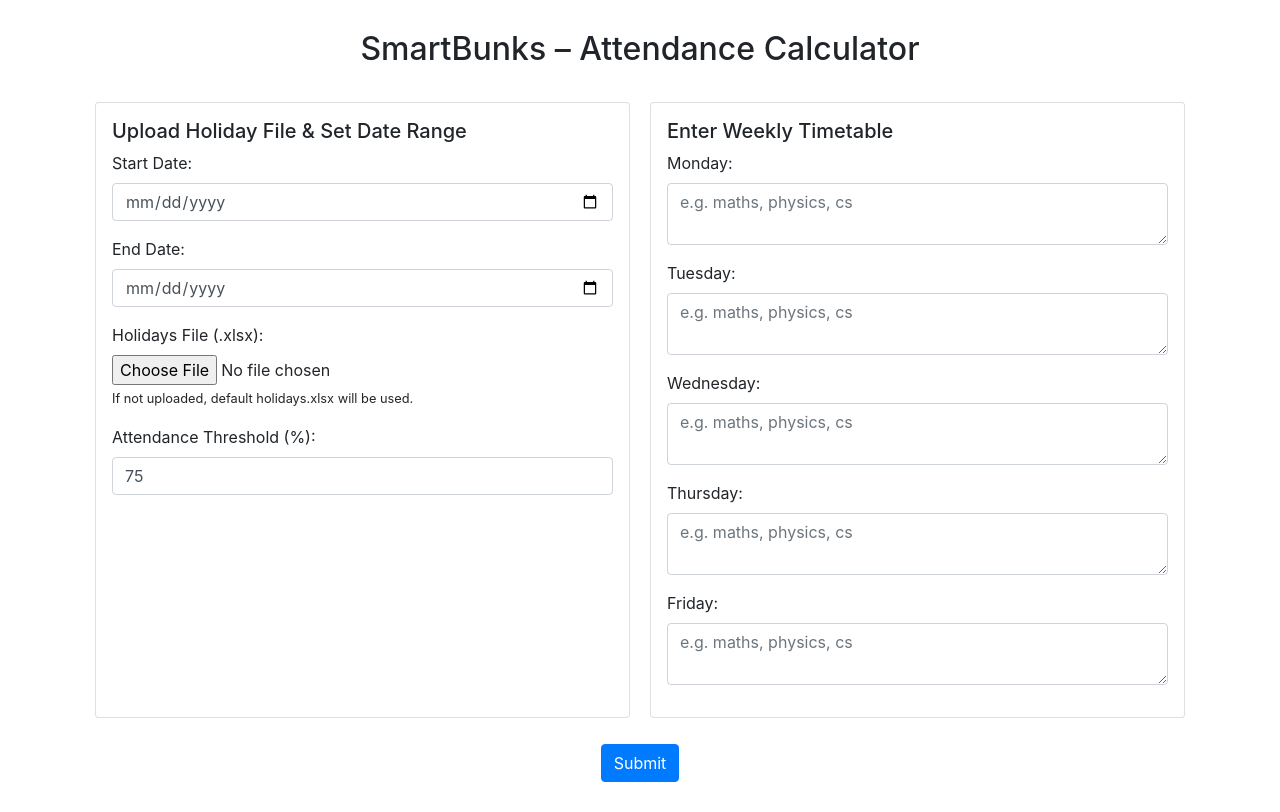
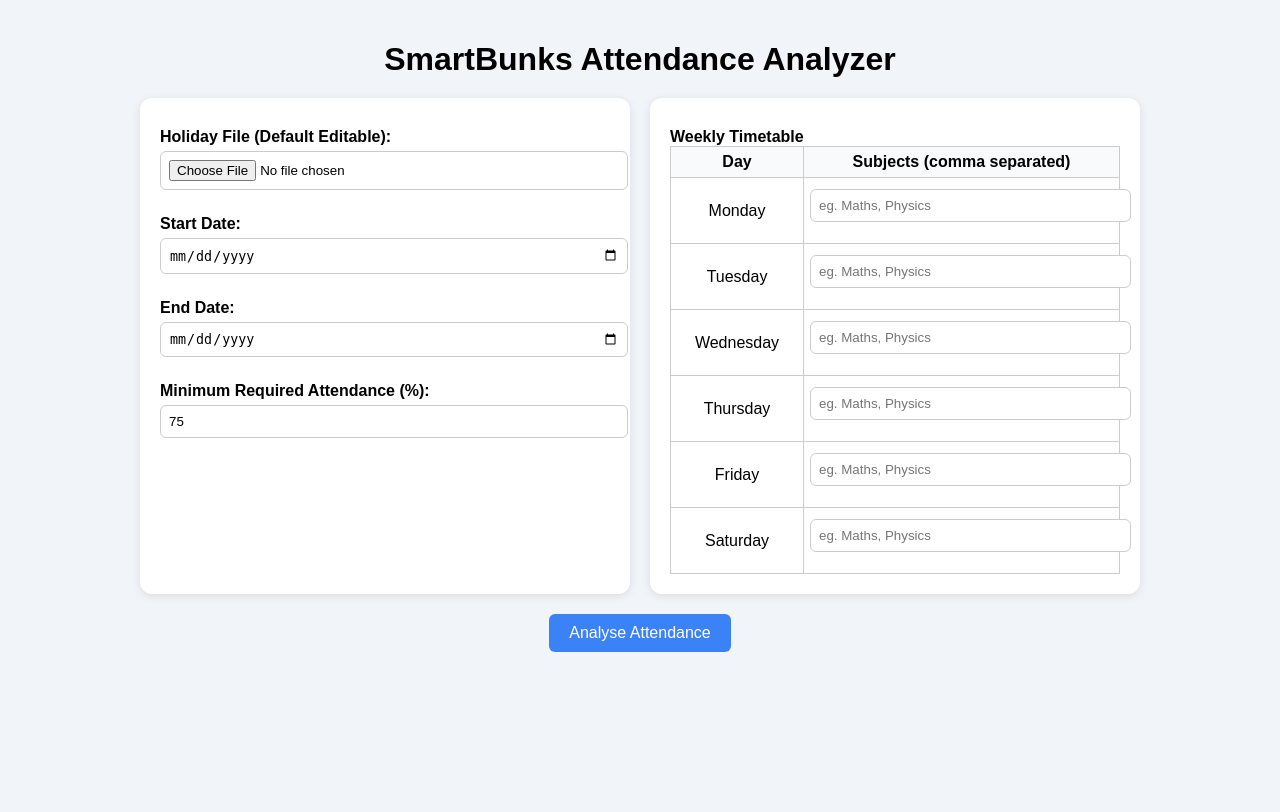
Before and after one commit to Anshu-09/SmartBunks, a Flask app: page / in a window 1280 px wide. After the commit the page ends 652 px from the top, so only its background shows below. Run offline with Flask 3, Linux system fonts and the light colour scheme; some libraries are stand-ins or nearby versions.

Commit message:
styling update

```diff
--- a/templates/index.html
+++ b/templates/index.html
@@ -2,96 +2,150 @@
 <html lang="en">
 <head>
     <meta charset="UTF-8">
+    <meta name="viewport" content="width=device-width, initial-scale=1.0">
     <title>SmartBunks</title>
-    <link rel="stylesheet" href="https://stackpath.bootstrapcdn.com/bootstrap/4.5.2/css/bootstrap.min.css">
     <style>
         body {
-            padding: 30px;
+            font-family: Arial, sans-serif;
+            background: #f1f5f9;
+            margin: 0;
+            padding: 20px;
         }
 
-        .container-flex {
+        h1 {
+            text-align: center;
+            margin-bottom: 20px;
+        }
+
+        .container {
             display: flex;
             flex-wrap: wrap;
-            justify-content: space-between;
+            gap: 20px;
+            justify-content: center;
         }
 
         .card {
-            flex: 1;
-            min-width: 300px;
-            margin: 10px;
+            background: white;
+            padding: 20px;
+            border-radius: 12px;
+            box-shadow: 0 2px 10px rgba(0,0,0,0.1);
+            width: 100%;
+            max-width: 450px;
+        }
+
+        label {
+            font-weight: bold;
+            margin-top: 10px;
+            display: block;
+        }
+
+        input[type="date"],
+        input[type="number"],
+        input[type="file"],
+        input[type="text"] {
+            width: 100%;
+            padding: 8px;
+            margin-top: 5px;
+            margin-bottom: 15px;
+            border: 1px solid #ccc;
+            border-radius: 6px;
         }
 
         table {
-            margin-top: 30px;
+            width: 100%;
+            border-collapse: collapse;
         }
 
-        @media (max-width: 768px) {
-            .container-flex {
-                flex-direction: column;
+        th, td {
+            padding: 6px;
+            border: 1px solid #ccc;
+            text-align: center;
+        }
+
+        th {
+            background: #f8fafc;
+        }
+
+        button {
+            background-color: #3b82f6;
+            color: white;
+            border: none;
+            padding: 10px 20px;
+            font-size: 16px;
+            border-radius: 6px;
+            cursor: pointer;
+        }
+
+        button:hover {
+            background-color: #2563eb;
+        }
+
+        @media (min-width: 768px) {
+            .container {
+                flex-wrap: nowrap;
             }
         }
 
-        textarea {
-            resize: vertical;
+        .result-container {
+            margin-top: 30px;
+            background: white;
+            padding: 20px;
+            border-radius: 12px;
+            box-shadow: 0 2px 10px rgba(0,0,0,0.1);
         }
 
-        .form-group small {
-            font-size: 0.8rem;
+        .result-table {
+            overflow-x: auto;
         }
     </style>
 </head>
 <body>
+    <h1>SmartBunks Attendance Analyzer</h1>
+    <form action="/process" method="post" enctype="multipart/form-data">
         <div class="container">
-        <h2 class="mb-4 text-center">SmartBunks – Attendance Calculator</h2>
-        <form action="/upload" method="post" enctype="multipart/form-data">
-            <div class="container-flex">
-                <!-- Left: Holidays and Dates -->
-                <div class="card p-3">
-                    <h5>Upload Holiday File & Set Date Range</h5>
-                    <div class="form-group">
+            <div class="card">
+                <label for="holiday_sheet">Holiday File (Default Editable):</label>
+                <input type="file" id="holiday_sheet" name="holiday_sheet">
+
                 <label for="start_date">Start Date:</label>
-                        <input type="date" class="form-control" name="start_date" required>
+                <input type="date" id="start_date" name="start_date" required>
+
+                <label for="end_date">End Date:</label>
+                <input type="date" id="end_date" name="end_date" required>
+
+                <label for="threshold">Minimum Required Attendance (%):</label>
+                <input type="number" id="threshold" name="threshold" value="75" min="1" max="100">
             </div>
-                    <div class="form-group">
-                        <label for="end_date">End Date:</label>
-                        <input type="date" class="form-control" name="end_date" required>
-                    </div>
-                    <div class="form-group">
-                        <label for="holidays">Holidays File (.xlsx):</label>
-                        <input type="file" class="form-control-file" name="holidays" accept=".xlsx">
-                        <small>If not uploaded, default holidays.xlsx will be used.</small>
-                    </div>
-                    <div class="form-group">
-                        <label for="threshold">Attendance Threshold (%):</label>
-                        <input type="number" class="form-control" name="threshold" value="75" required>
+
+            <div class="card">
+                <label>Weekly Timetable</label>
+                <table>
+                    <tr>
+                        <th>Day</th>
+                        <th>Subjects (comma separated)</th>
+                    </tr>
+                    {% for day in ["Monday", "Tuesday", "Wednesday", "Thursday", "Friday", "Saturday"] %}
+                    <tr>
+                        <td>{{ day }}</td>
+                        <td><input type="text" name="{{ day.lower() }}" placeholder="eg. Maths, Physics"></td>
+                    </tr>
+                    {% endfor %}
+                </table>
             </div>
         </div>
 
-                <!-- Right: Timetable -->
-                <div class="card p-3">
-                    <h5>Enter Weekly Timetable</h5>
-                    {% for day in ['Monday', 'Tuesday', 'Wednesday', 'Thursday', 'Friday'] %}
-                        <div class="form-group">
-                            <label>{{ day }}:</label>
-                            <textarea name="schedule_{{ day }}" class="form-control" rows="2" placeholder="e.g. maths, physics, cs"></textarea>
-                        </div>
-                    {% endfor %}
-                </div>
-            </div>
-
-            <div class="text-center">
-                <button type="submit" class="btn btn-primary mt-3">Submit</button>
+        <div style="text-align:center; margin-top: 20px;">
+            <button type="submit">Analyse Attendance</button>
         </div>
     </form>
 
-        {% if result %}
-        <div class="mt-5">
-            <h4>Attendance Summary:</h4>
-            <div class="table-responsive">
-                {{ result|safe }}
+    {% if table %}
+    <div class="result-container">
+        <h2 style="text-align:center;">Analysis Result</h2>
+        <div class="result-table">
+            {{ table | safe }}
         </div>
     </div>
     {% endif %}
-    </div>
 </body>
 </html>
```
Lines whose indentation alone changed are shown as unchanged.
